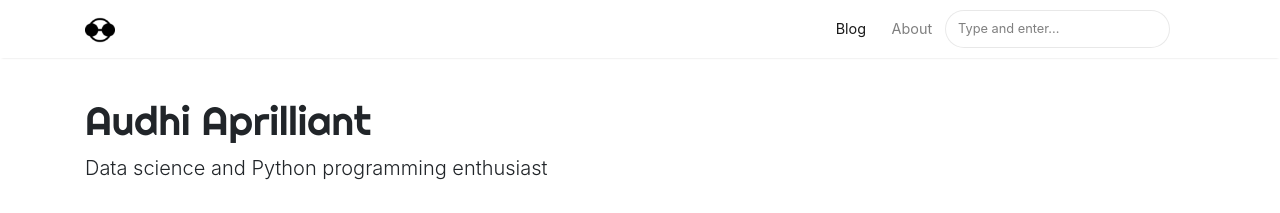
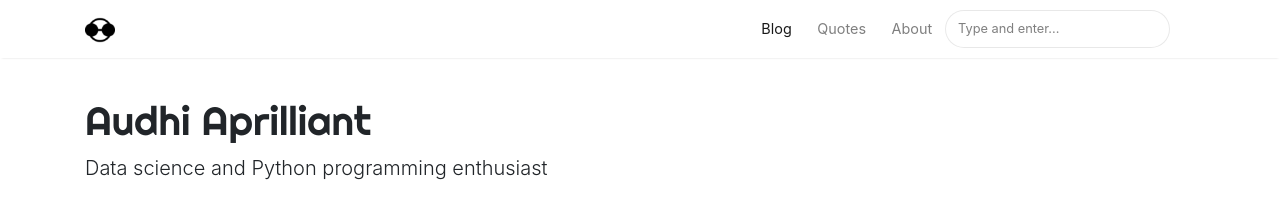
Before and after one commit to audhiaprilliant/audhiaprilliant.github.io, a Jekyll site: the page built from index.html, in a window 1280 px wide. Shown: the top 213 px of the page. Built offline with Jekyll 4.4.1, drawn with Linux system fonts in a browser that asks for light colours; nearby versions of some CDN libraries; the list of posts is cut into pages by our own code.

Commit message:
Update default.html

```diff
--- a/_layouts/default.html
+++ b/_layouts/default.html
@@ -69,6 +69,10 @@
                 <li class="nav-item">
                 {% endif %}
                 <a class="nav-link" href="{{ site.baseurl }}/index.html">Blog</a>
+                </li>
+
+                <li class="nav-item">
+                <a class="nav-link" href="{{ site.baseurl }}/quotes">Quotes</a>
                 </li>
 
                 <li class="nav-item">
```
